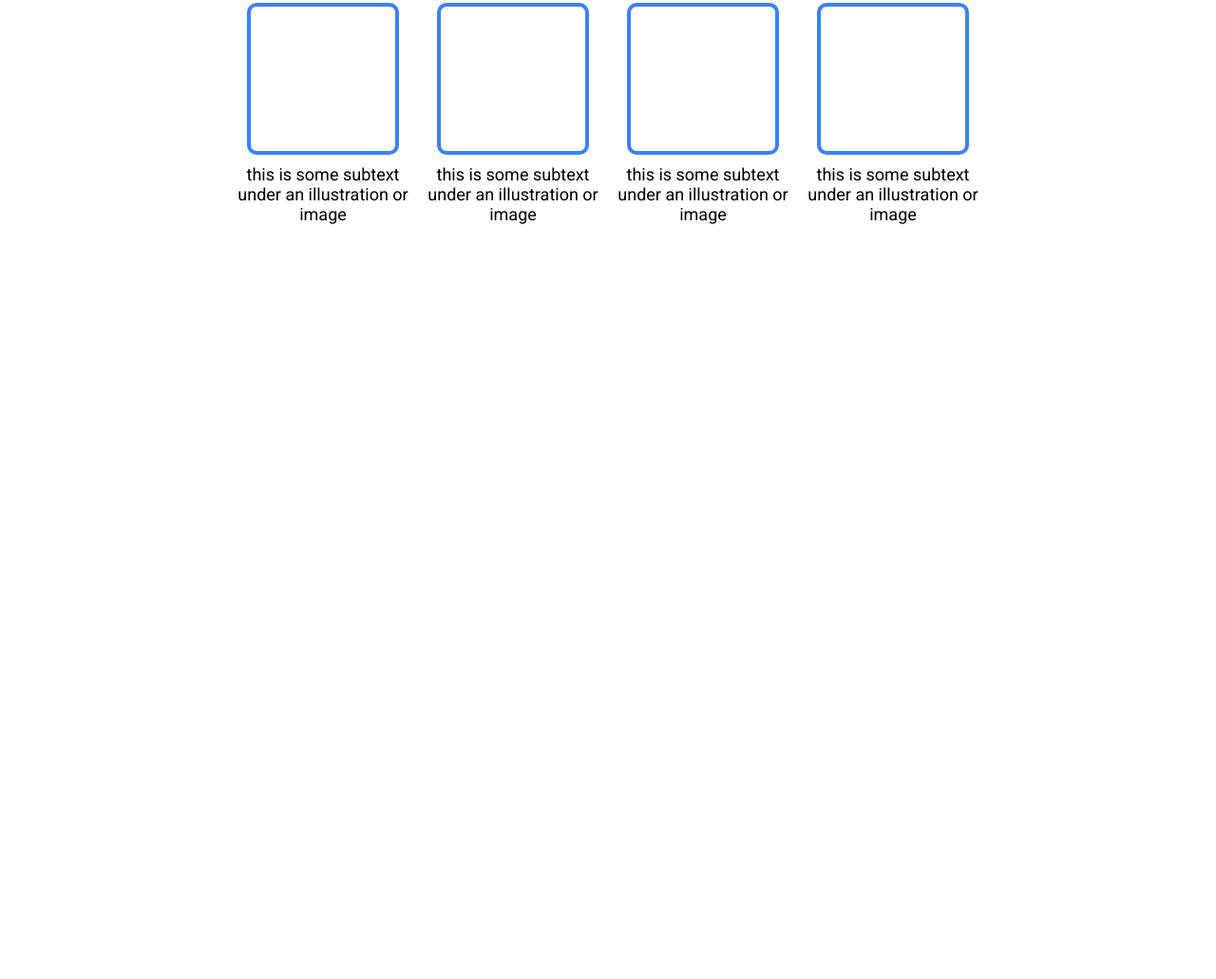
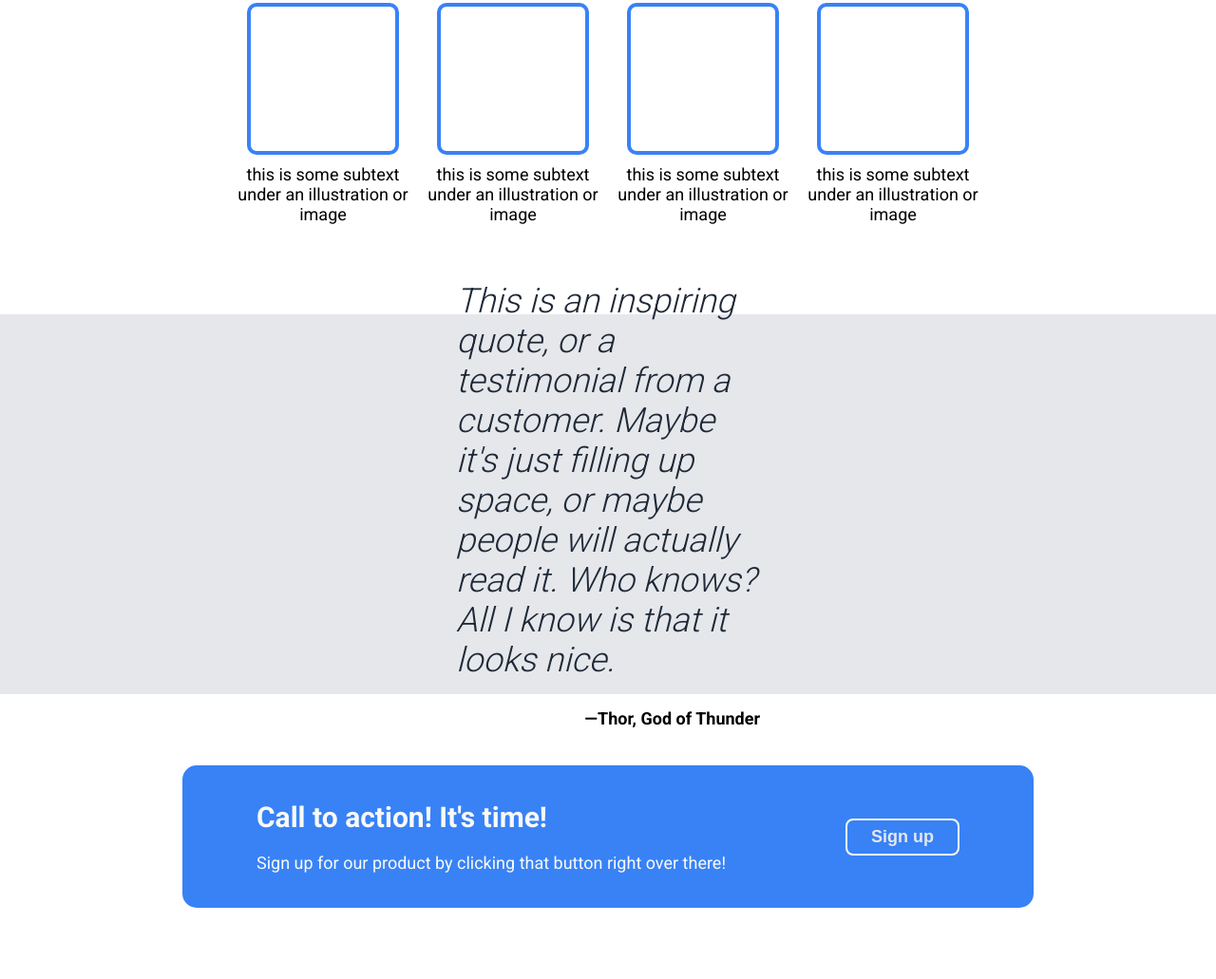
Before and after one commit to Kopernix-RyanB/TOP_Landing_Page, a plain HTML site: page index.html in a window 1280 px wide. Shown: the part 634-1665 px from the top of the page at 95% size. Before the commit the page ends 965 px from the top, so only its background shows below. Drawn offline with Linux system fonts and the light colour scheme.

Commit message:
Add the sign up section at the end of the page

```diff
--- a/index.html
+++ b/index.html
@@ -66,6 +66,24 @@
 			</div>
 		</div>
 
+		<!-- testimonial section -->
+		<figure>
+			<blockquote cite="#">
+				This is an inspiring quote, or a testimonial from a customer. Maybe it's just filling up space, or maybe people will actually read it. Who knows? All I know is that it looks nice.
+			</blockquote>
+			<figcaption>—Thor, God of Thunder</figcaption>
+		</figure>
+
+		<!-- sign up section -->
+		<div class="call-to-action">
+			<div class="container">
+				<div class="text">
+					<h2>Call to action! It's time!</h2>
+					<p>Sign up for our product by clicking that button right over there!</p>
+				</div>
+				<button>Sign up</button>
+			</div>
+		</div>
 
 	</main>
 
--- a/styles/styles.css
+++ b/styles/styles.css
@@ -14,6 +14,8 @@ html, body {
 	width: 100%;
 	font-family: Roboto, Times, serif;
 }
+
+
 
 /* ================================================== */
 /* 		NAVBAR SECTION 								  */
@@ -48,6 +50,8 @@ header {
 		a:visited {
 			color: #e5e7eb;
 		}
+
+
 
 /* ================================================== */
 /* 		HERO SECTION 								  */
@@ -91,6 +95,8 @@ header {
     	border-radius: 8px;
 	}
 
+
+
 /* ================================================== */
 /* 		CARD SECTION 								  */
 /* ================================================== */
@@ -104,21 +110,21 @@ header {
 	height: 420px;
 }
 
-	h2 {
+	.card-section h2 {
 		text-align: center;
 		font-size: 36px;
 		font-weight: bolder;
 		color: #1F2937;
 	}
 
-	.card-container{
+	.card-container {
 		display: flex;
 		justify-content: center;
     	align-items: center;
     	margin: 50px 0;
 	}
 
-		.card{
+		.card {
 			text-align: center;
     		max-width: 200px;
     		display: flex;
@@ -127,14 +133,89 @@ header {
     		gap: 10px;
 		}
 
-			.card-outline{
+			.card-outline {
 				border: 4px solid #3882F6;
 				width: 160px;
 				height: 160px;
 				border-radius: 10px;
 			}
 
-			.card-caption{
+			.card-caption {
 				text-align: center;
 				font-size: 18px;
 			}
+
+
+
+/* ================================================== */
+/* 		CARD SECTION 								  */
+/* ================================================== */
+
+figure {
+	background-color: #e5e7eb;
+	height: 400px;
+	display: flex;
+	justify-content: center;
+	align-items: center;
+	flex-direction: column;
+	padding: 100px 480px;
+	gap: 30px;
+
+}
+
+	blockquote {
+		font-size: 36px;
+		font-style: italic;
+		font-weight: lighter;
+		color: #1F2937;
+	}
+
+	figcaption {
+		font-size: 18px;
+		align-self: flex-end;
+		font-weight: bolder;
+	}
+
+
+
+/* ================================================== */
+/* 		CARD SECTION 								  */
+/* ================================================== */
+
+.call-to-action {
+	height: 300px;
+	display: flex;
+	justify-content: center;
+	align-items: center;
+}
+
+	.container {
+		background-color: #3882F6;
+		width: 70%;
+		height: 50%;
+		display: flex;
+		flex-direction: row;
+		justify-content: space-around;
+		align-items: center;
+		border-radius: 15px;
+	}
+
+		.text {
+			margin-left: 15px;
+			color: #f9faf8;
+		}
+
+			.text h2 {
+				font-size: 30px;
+				margin-bottom: 20px;
+			}
+
+			.text p {
+				font-size: 18px;
+			}
+
+		.container button {
+			border: 2px solid #f9faf8;
+			margin-right: 15px;
+			font-weight: bold;
+		}
```
Also changed, not shown: 1 other file.
